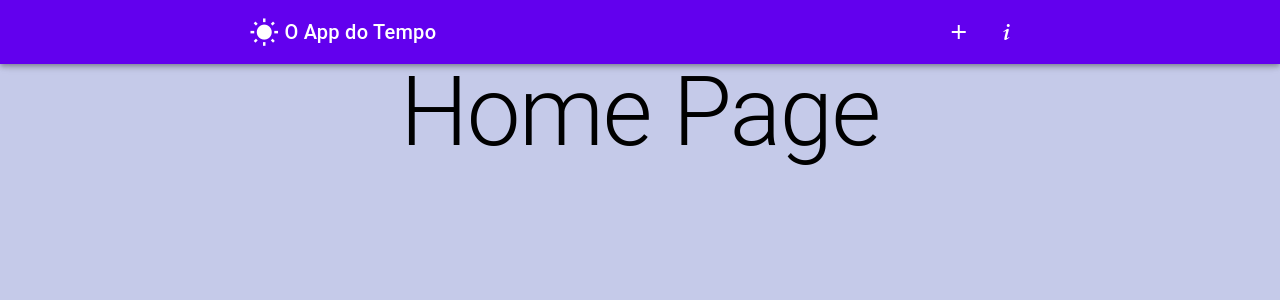
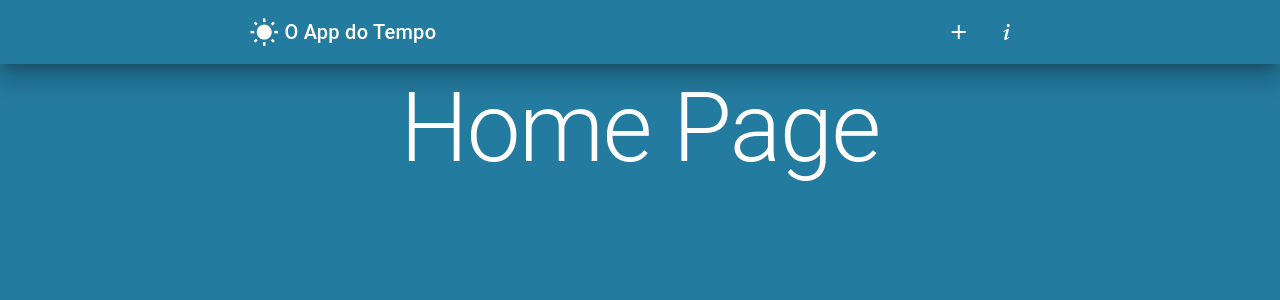
Before and after one commit to betogroo/vite-weather, a Vue app: page / in a window 1280 px wide. Shown: the top 300 px of the page. Built offline with nearby package versions, Linux system fonts and the light colour scheme.

Commit message:
refactor: change styles

```diff
--- a/src/App.vue
+++ b/src/App.vue
@@ -9,11 +9,13 @@ const toggleDialog = () => {
 </script>
 
 <template>
-  <v-app class="bg-indigo-lighten-4">
+  <v-app class="bg-primary">
     <AppBar @toggle-dialog="toggleDialog" />
     <AboutDialog :dialogActive="dialogActive" />
     <v-main>
-      <RouterView />
+      <v-container>
+        <RouterView />
+      </v-container>
     </v-main>
   </v-app>
 </template>
--- a/src/components/app/AppBar.vue
+++ b/src/components/app/AppBar.vue
@@ -2,7 +2,7 @@
 defineEmits(['toggle-dialog'])
 </script>
 <template>
-  <v-app-bar color="primary">
+  <v-app-bar color="primary" elevation="16">
     <v-spacer></v-spacer>
     <h1 class="text-h6">
       <router-link
--- a/src/plugins/vuetify.ts
+++ b/src/plugins/vuetify.ts
@@ -10,10 +10,10 @@ const myCustomLightTheme: ThemeDefinition = {
   colors: {
     background: '#FFFFFF',
     surface: '#FFFFFF',
-    primary: '#6200EE',
-    'primary-darken-1': '#3700B3',
-    secondary: '#03DAC6',
-    'secondary-darken-1': '#018786',
+    primary: '#247BA0',
+    'primary-darken-1': '#0F3343',
+    secondary: '#1D4944',
+    'secondary-darken-1': '#112C29',
     error: '#B00020',
     info: '#2196F3',
     success: '#4CAF50',
```
